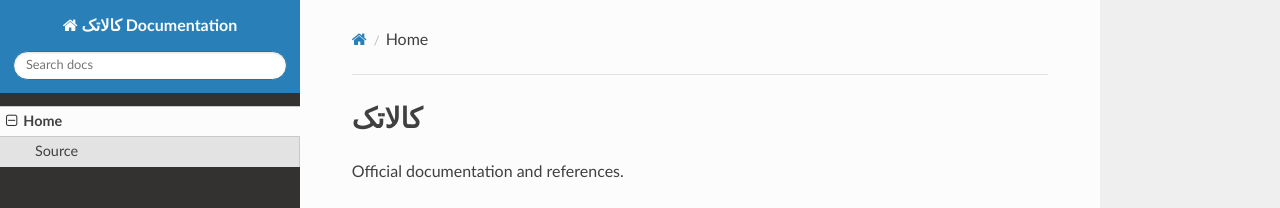
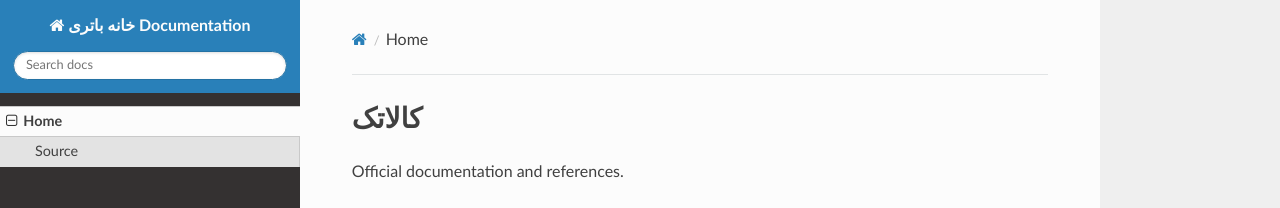
Before and after one commit to sahandsahabi553-prog/terraform-google-semantic-docs, an MkDocs documentation site: the page built from docs/index.md, in a window 1280 px wide. Shown: the top 208 px of the page. Built offline with MkDocs 1.6.1, drawn with Linux system fonts in a browser that asks for light colours; nearby versions of some CDN libraries.

```diff
--- a/mkdocs.yml
+++ b/mkdocs.yml
@@ -1,4 +1,4 @@
-site_name: کالاتک Documentation
+site_name: خانه باتری Documentation
 nav:
   - Home: index.md
 theme: readthedocs
```
